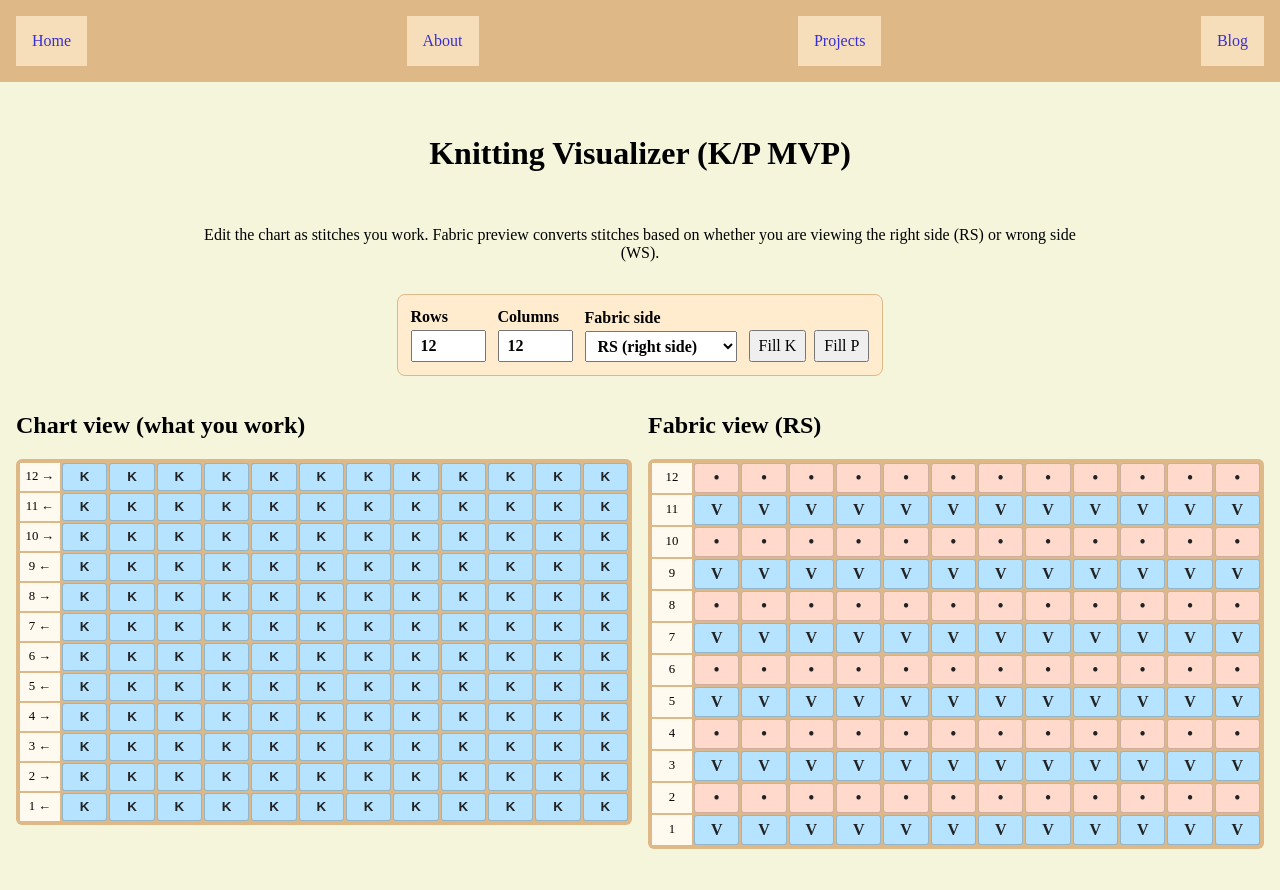
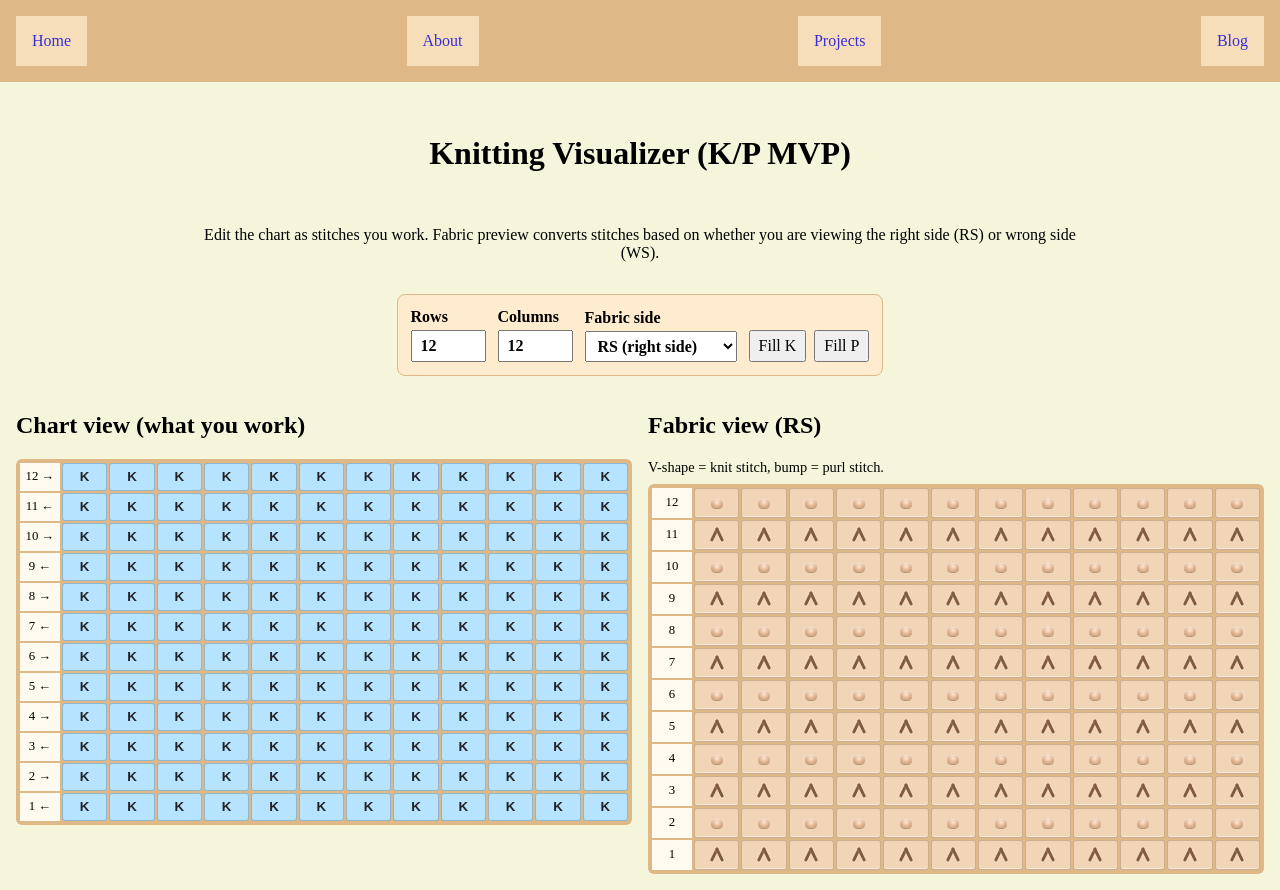
Before and after one commit to dusty-g/personal-website, a Next.js app: page /projects/knitting-visualizer in a window 1280 px wide. Before the commit the page ends 865 px from the top, so only its background shows below. Built offline with nearby package versions, Linux system fonts and the light colour scheme.

Commit message:
Improve fabric preview with stitch-like knit and purl textures

```diff
--- a/pages/projects/knitting-visualizer.tsx
+++ b/pages/projects/knitting-visualizer.tsx
@@ -143,6 +143,7 @@ export default function KnittingVisualizer() {
 
           <div>
             <h2>Fabric view ({viewSide})</h2>
+            <p className={styles.fabricHint}>V-shape = knit stitch, bump = purl stitch.</p>
             <div
               className={styles.grid}
               style={{ gridTemplateColumns: `40px repeat(${cols}, minmax(24px, 1fr))` }}
@@ -155,10 +156,11 @@ export default function KnittingVisualizer() {
                     {row.map((stitch, c) => (
                       <div
                         key={`f-${r}-${c}`}
-                        className={`${styles.cell} ${stitch === "K" ? styles.knit : styles.purl}`}
+                        className={`${styles.cell} ${styles.fabricCell} ${stitch === "K" ? styles.knitTexture : styles.purlTexture}`}
                         title={`Visible on ${viewSide}: ${stitch}`}
+                        aria-label={`Visible stitch row ${rowNumber} stitch ${c + 1}: ${stitch}`}
                       >
-                        {stitch === "K" ? "V" : "•"}
+                        <span className={styles.stitchMark} aria-hidden="true" />
                       </div>
                     ))}
                   </Fragment>
--- a/styles/KnittingVisualizer.module.css
+++ b/styles/KnittingVisualizer.module.css
@@ -86,6 +86,59 @@ button.cell {
   background: #ffd9cc;
 }
 
+.fabricHint {
+  margin: 0.5rem 0;
+  font-size: 0.9rem;
+}
+
+.fabricCell {
+  position: relative;
+  background: #f2d4b6;
+  border-color: rgba(90, 62, 35, 0.25);
+  box-shadow: inset 0 -1px 0 rgba(255, 255, 255, 0.45);
+}
+
+.stitchMark {
+  position: relative;
+  display: block;
+  width: 18px;
+  height: 18px;
+}
+
+.knitTexture .stitchMark::before,
+.knitTexture .stitchMark::after {
+  content: "";
+  position: absolute;
+  width: 3px;
+  height: 15px;
+  top: 1px;
+  background: #805b3f;
+  border-radius: 999px;
+  box-shadow: 0 0 0 1px rgba(255, 255, 255, 0.14);
+}
+
+.knitTexture .stitchMark::before {
+  left: 5px;
+  transform: rotate(26deg);
+}
+
+.knitTexture .stitchMark::after {
+  right: 5px;
+  transform: rotate(-26deg);
+}
+
+.purlTexture .stitchMark::before {
+  content: "";
+  position: absolute;
+  left: 3px;
+  right: 3px;
+  top: 5px;
+  height: 9px;
+  background: radial-gradient(circle at 50% 35%, #ffe8d2 0%, #d7a882 65%, #bf8862 100%);
+  border-radius: 999px;
+  box-shadow: 0 1px 0 rgba(92, 60, 34, 0.4), inset 0 1px 1px rgba(255, 255, 255, 0.5);
+}
+
 @media (min-width: 960px) {
   .visualizers {
     grid-template-columns: 1fr 1fr;
```
